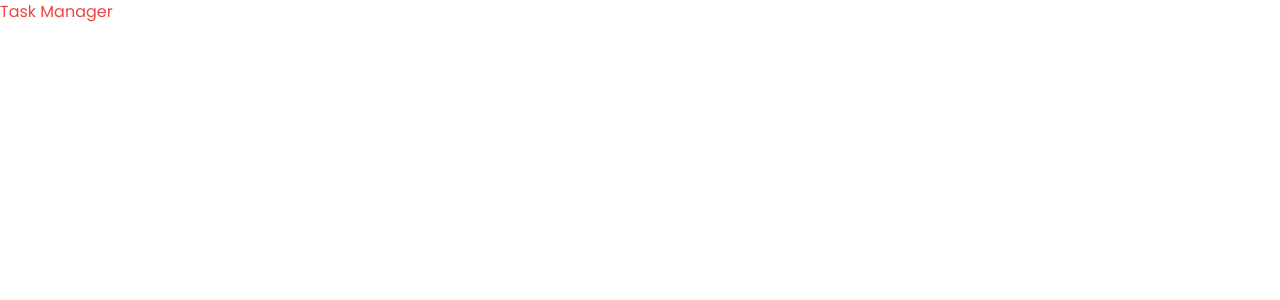
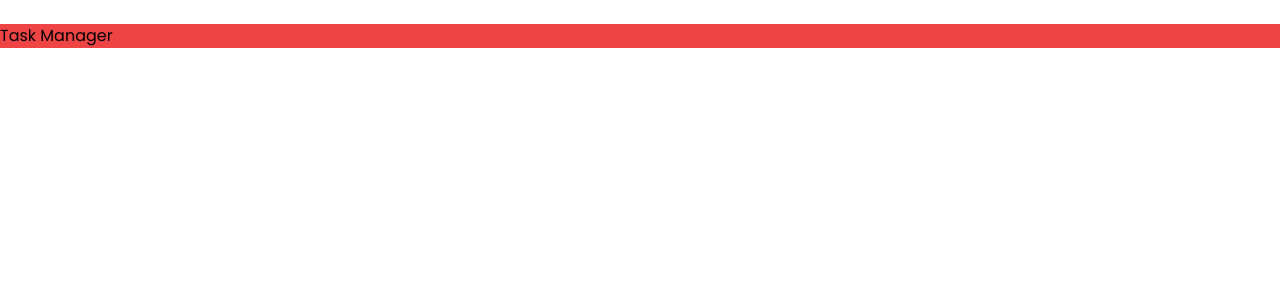
Before and after one commit to odevalison/react-task-manager, a React (Vite) app: page / in a window 1280 px wide. Shown: the top 300 px of the page. Built offline with nearby package versions, Linux system fonts and the light colour scheme.

Commit message:
chore: add prettier plugin tailwincss

```diff
--- a/package.json
+++ b/package.json
@@ -30,6 +30,7 @@
     "lint-staged": "^16.1.5",
     "postcss": "^8.4.38",
     "prettier": "^3.3.2",
+    "prettier-plugin-tailwindcss": "^0.6.5",
     "tailwindcss": "^3.4.4",
     "typescript": "^5.2.2",
     "vite": "^5.1.0"
--- a/src/App.tsx
+++ b/src/App.tsx
@@ -1,5 +1,5 @@
 function App() {
-  return <h1 className="text-red-500">Task Manager</h1>
+  return <h1 className="mt-6 bg-red-500 text-black">Task Manager</h1>
 }
 
 export default App
```
Also changed, not shown: 2 other files (tests, documents, lock files or other folders).
